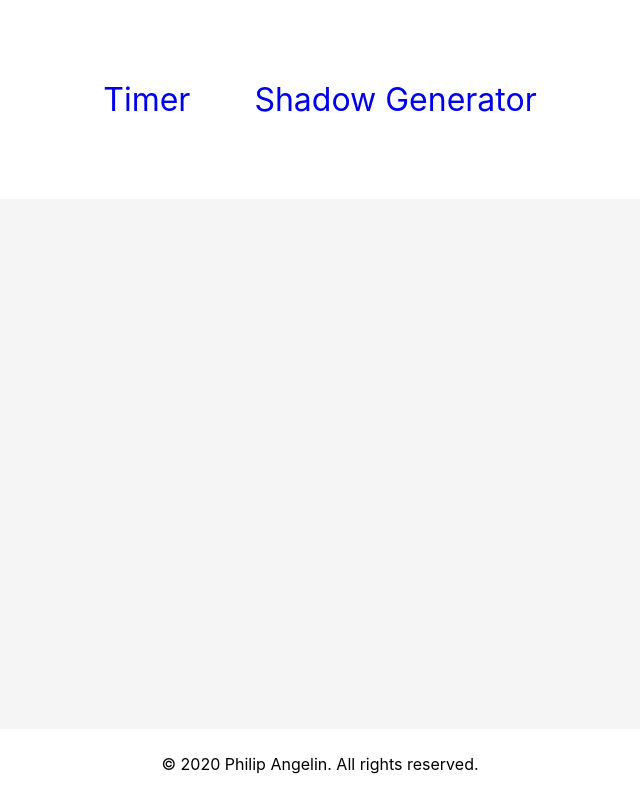
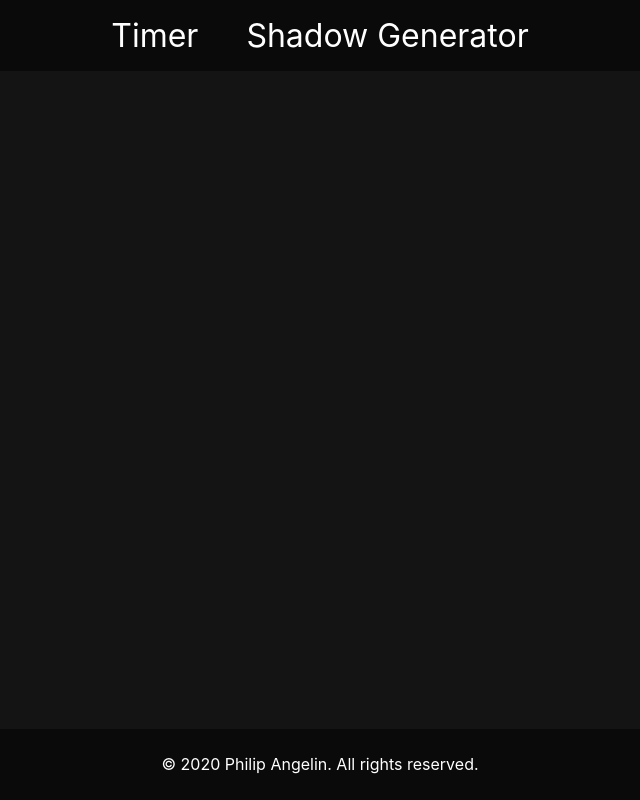
Before and after one commit to Zeilar/tools, a React (Create React App) app: page / in a window 1280 px wide. Shown: the whole page, without its empty margins (320-960 px from the left). Built offline with nearby package versions, Linux system fonts and the light colour scheme.

Commit message:
Redesign

```diff
--- a/src/Footer.js
+++ b/src/Footer.js
@@ -4,8 +4,8 @@ import React, { useState } from 'react';
 export default function Footer() {
     const styles = createUseStyles({
         footer: {
+            background: 'rgb(10, 10, 10)',
             'margin-top': 'auto',
-            background: 'white',
             padding: '2%',
         },
         footerText: {
--- a/src/Navbar.js
+++ b/src/Navbar.js
@@ -4,31 +4,29 @@ import React from 'react';
 export default function Navbar(props) {
     const styles = createUseStyles({
         navbar: {
+            background: 'rgb(10, 10, 10)',
             'justify-content': 'center',
             'flex-direction': 'row',
-            background: 'white',
-            padding: '10vh 0',
             display: 'flex',
+            padding: '1rem',
         },
         navList: {
             'flex-direction': 'row',
             display: 'flex',
         },
         navItem: {
-            margin: '0 1rem',
         },
         navLink: {
-            transition: 'color 0.15s ease-in-out, border-color 0.15s ease-in-out, transform 0.15s ease-in-out',
-            'border-bottom': '2px solid transparent',
-            'user-select': 'none',
+            transition: 'color 0.15s ease-in-out, transform 0.15s ease-in-out, background 0.15s ease-in-out',
+            padding: '1rem 1.5rem',
             'font-size': '2rem',
             background: 'none',
-            padding: '1rem',
+            color: 'white',
             '&:hover': {
                 color: 'dodgerblue',
             },
             '&.active': {
-                'border-color': 'dodgerblue',
+                background: 'rgb(20, 20, 20)',
                 transform: 'scale(1.05)',
                 color: 'dodgerblue',
             },
@@ -58,10 +56,10 @@ export default function Navbar(props) {
         <nav className={classes.navbar}>
             <ul className={classes.navList}>
                <li className={classes.navItem}>
-                    <a className={classes.navLink} onClick={timerShow} href="#">Timer</a>
+                    <a className={classes.navLink} onClick={timerShow}>Timer</a>
                </li>
                <li className={classes.navItem}>
-                    <a className={classes.navLink} onClick={shadowGeneratorShow} href="#">Shadow Generator</a>
+                    <a className={classes.navLink} onClick={shadowGeneratorShow}>Shadow Generator</a>
                </li>
             </ul>
         </nav>
--- a/src/TimerBar.js
+++ b/src/TimerBar.js
@@ -23,6 +23,7 @@ export default function TimerBar({ width, timer }) {
         timerClock: {
             'font-family': 'Helvetica',
             'font-size': '10rem',
+            margin: '1% 0',
         }
     });
     const classes = styles();
--- a/src/index.css
+++ b/src/index.css
@@ -2,8 +2,8 @@ body {
     font-family: -apple-system, BlinkMacSystemFont, 'Segoe UI', 'Roboto', 'Oxygen',
         'Ubuntu', 'Cantarell', 'Fira Sans', 'Droid Sans', 'Helvetica Neue',
         sans-serif;
-    background: rgb(245, 245, 245);
-    color: black;
+    background: rgb(20, 20, 20);
+    color: white;
 }
 
 #root {
@@ -37,10 +37,16 @@ button, img {
 
 a {
     text-decoration: none;
+    cursor: pointer;
 }
 
 a:visited {
     color: black;
+}
+
+::selection {
+    background: rgba(0, 0, 0, 0.75);
+    color: dodgerblue;
 }
 
 button {
```
